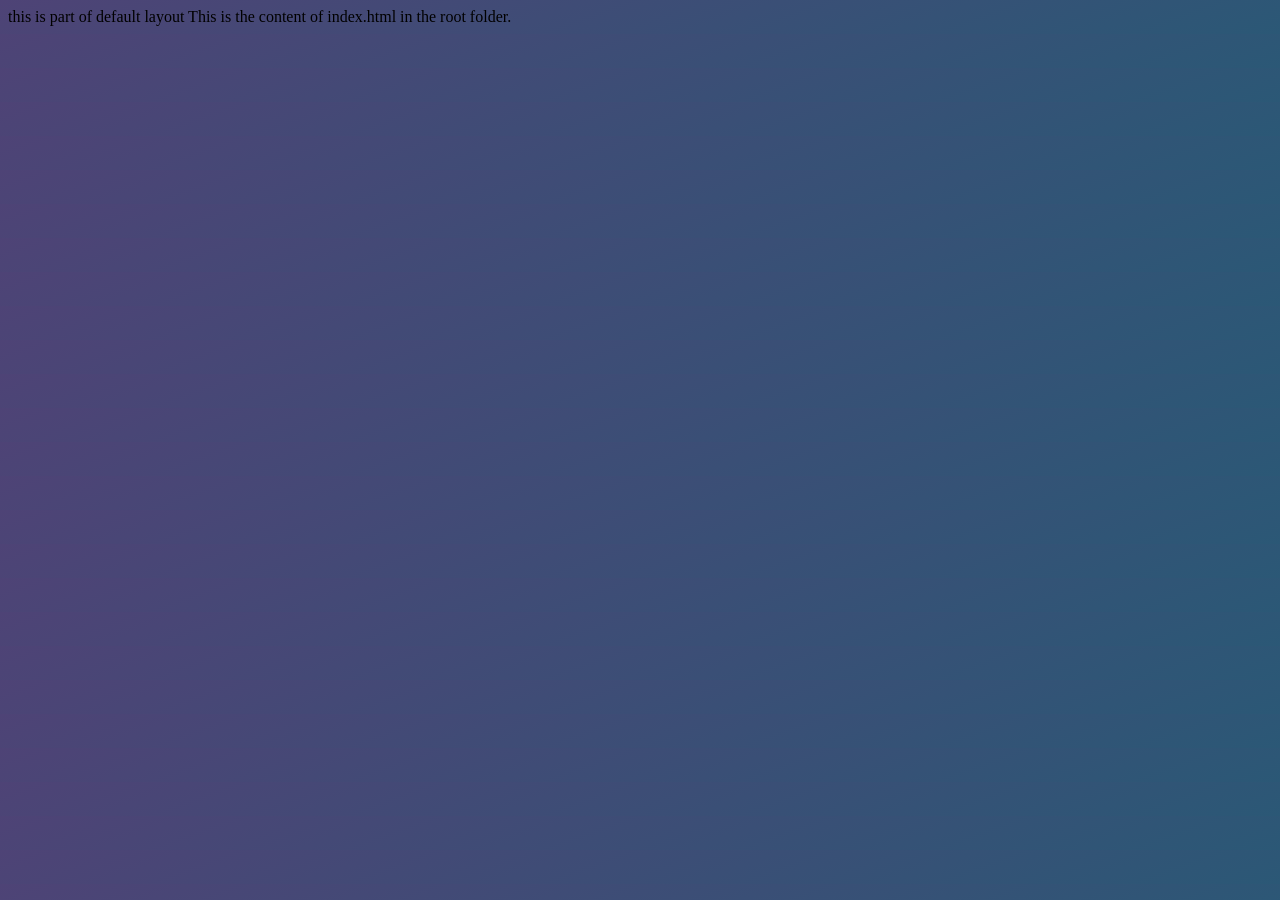
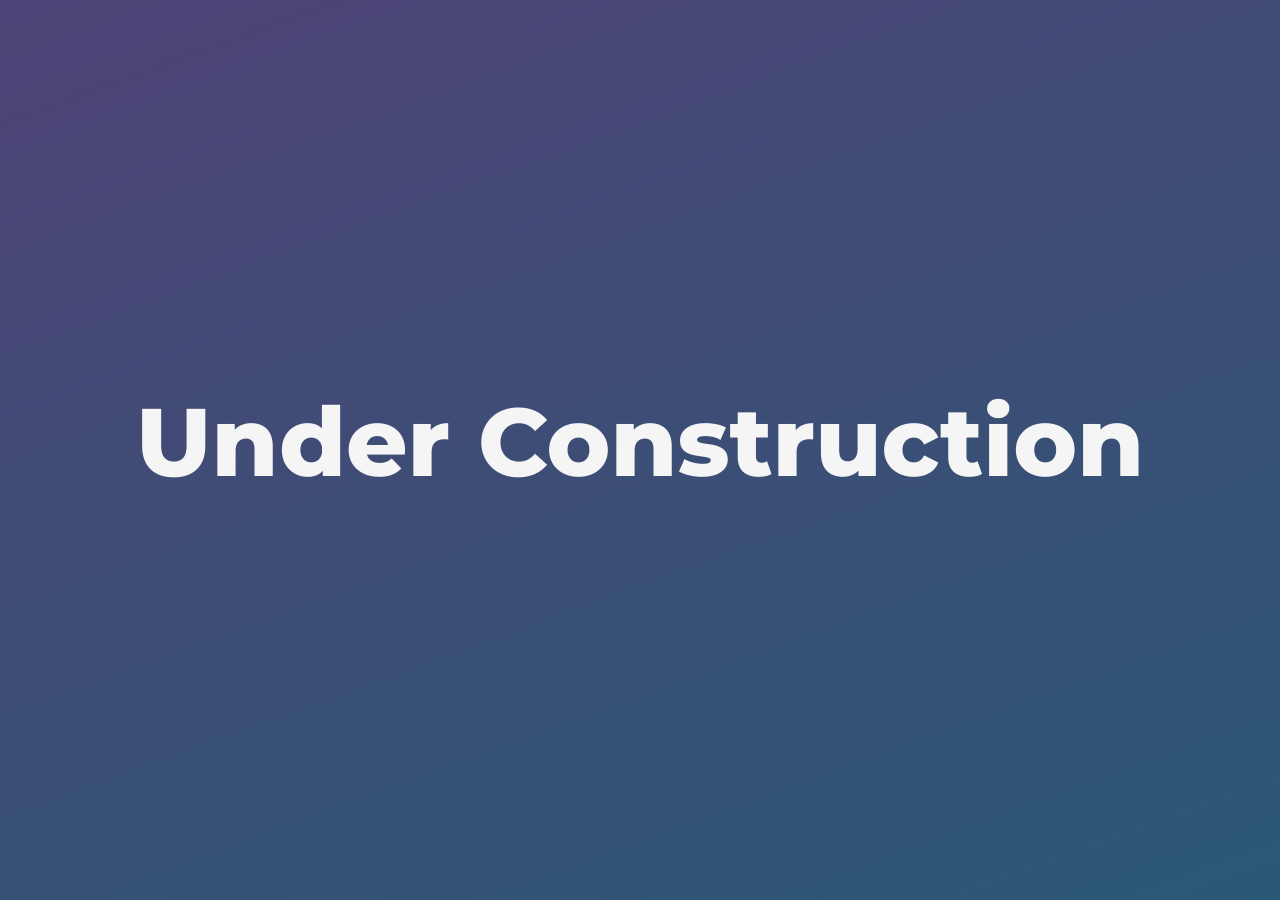
Before and after one commit to clearlysid/clearlysid.github.io, a Jekyll site: the page built from index.html, in a window 1280 px wide. Built offline with Jekyll 4.4.1, drawn with Linux system fonts in a browser that asks for light colours.

Commit message:
created temp-page

```diff
--- a/_layouts/default.html
+++ b/_layouts/default.html
@@ -5,10 +5,10 @@
     <meta name="viewport" content="width=device-width, initial-scale=1.0">
     <meta http-equiv="X-UA-Compatible" content="ie=edge">
     <link rel="stylesheet" href="/assets/styles/main.css">
-    <title>Default Title</title>
+    <link href="https://fonts.googleapis.com/css?family=Montserrat:800,900&display=swap" rel="stylesheet">
+    <title>Siddharth Jha</title>
 </head>
 <body>
-    this is part of default layout
     {{ content }}
 </body>
 </html>
--- /dev/null
+++ b/assets/styles/main.css
@@ -0,0 +1,89 @@
+---
+---
+* {
+    margin: 0;
+    padding: 0;
+    box-sizing: border-box;
+}
+body {
+    width: 100%;
+    height: 100vh;
+    background-image: linear-gradient(-20deg, #2b5876 0%, #4e4376 100%);
+    background-attachment: fixed;
+}
+
+.hero {
+    font-family: 'Montserrat', sans-serif;
+    font-weight: 800;
+    font-size: 6em;
+    text-align: center;
+    position: absolute;
+    line-height: 90%;
+    top: 50%;
+    left: 50%;
+    color: whitesmoke;
+    animation-name: floating;
+    animation-duration: 3s;
+    animation-iteration-count: infinite;
+    animation-timing-function: ease-in-out;
+}
+
+@keyframes floating {
+    from { transform: translate(-50%, -50%); }
+    65%  { transform: translate(-50%, -60%); }
+    to   { transform: translate(-50%, -50%); }
+}
+
+.hvr {
+    font-family: 'Montserrat', sans-serif;
+    font-weight: 800;
+    font-size: 6em;
+    text-align: center;
+    position: absolute;
+    line-height: 90%;
+    top: 50%;
+    left: 50%;
+    color: whitesmoke;
+    animation-name: floating;
+    animation-duration: 3s;
+    animation-iteration-count: infinite;
+    animation-timing-function: ease-in-out;
+
+    display: inline-block;
+    vertical-align: middle;
+    -webkit-transform: perspective(1px) translateZ(0);
+    transform: perspective(1px) translateZ(0);
+    box-shadow: 0 0 1px rgba(0, 0, 0, 0);
+    position: relative;
+    -webkit-transition-property: color;
+    transition-property: color;
+    -webkit-transition-duration: 0.3s;
+    transition-duration: 0.3s;
+  }
+  .hvr:before {
+    content: "";
+    position: absolute;
+    z-index: -1;
+    top: 0;
+    left: 0;
+    right: 0;
+    bottom: 0;
+    background-image: linear-gradient(-20deg, #fc6076 0%, #ff9a44 100%);
+    -webkit-transform: scaleX(0);
+    transform: scaleX(0);
+    -webkit-transform-origin: 0 50%;
+    transform-origin: 0 50%;
+    -webkit-transition-property: transform;
+    transition-property: transform;
+    -webkit-transition-duration: 0.3s;
+    transition-duration: 0.3s;
+    -webkit-transition-timing-function: ease-out;
+    transition-timing-function: ease-out;
+  }
+  .hvr:hover, .hvr:focus, .hvr:active {
+    color:whitesmoke;
+  }
+  .hvr:hover:before, .hvr:focus:before, .hvr:active:before {
+    -webkit-transform: scaleX(1);
+    transform: scaleX(1);
+  }
--- a/assets/styles/main.scss
+++ /dev/null
@@ -1,6 +0,0 @@
----
----
-
-body {
-    background-image: linear-gradient(-20deg, #2b5876 0%, #4e4376 100%);
-}
--- a/index.html
+++ b/index.html
@@ -3,5 +3,4 @@ title: Home
 layout: default
 ---
 
-
-This is the content of index.html in the root folder.
+<div class="hvr">Under Construction</div>
```
